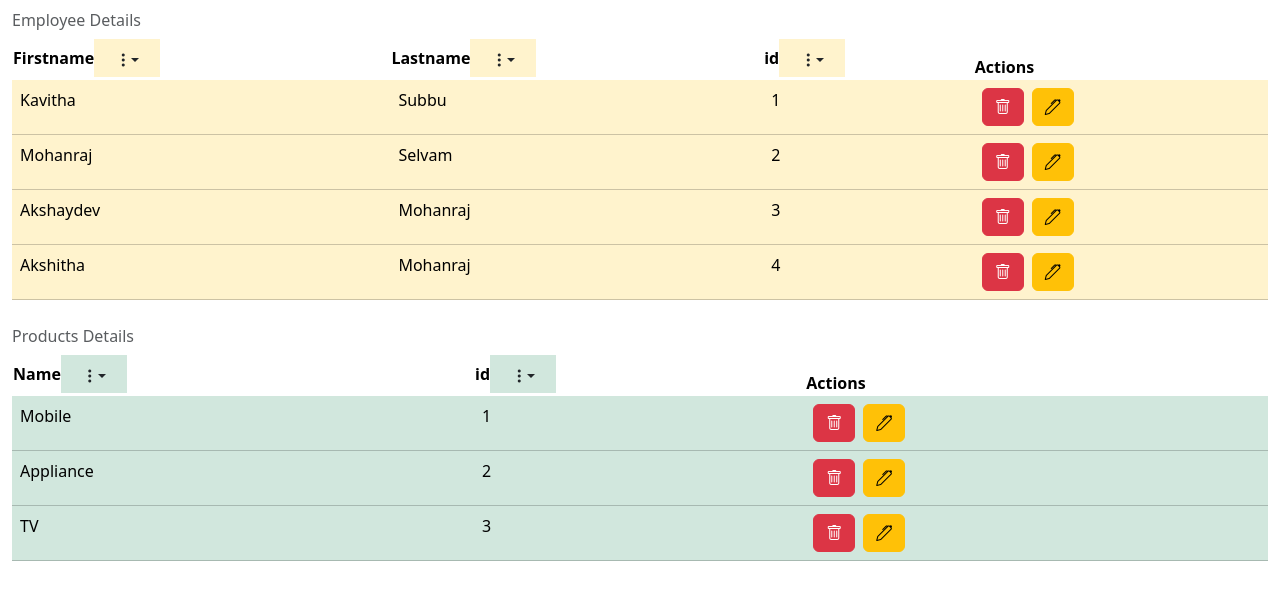
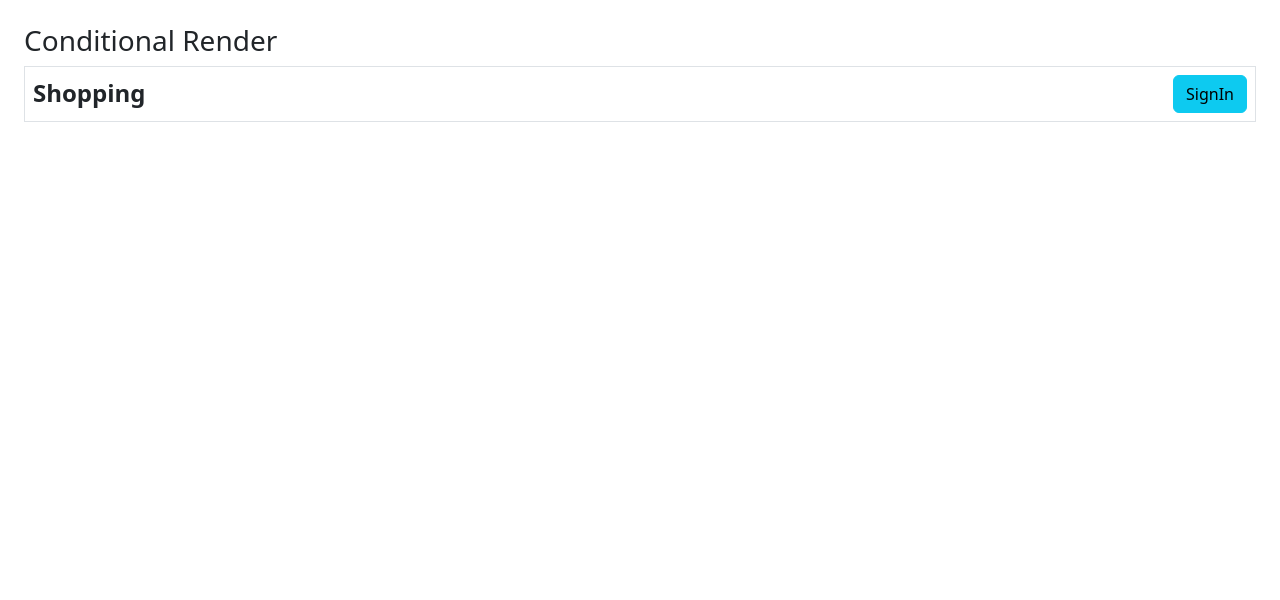
Before and after one commit to KavithaSivasubramanian/react-concepts-lab, a React (Vite) app: page / in a window 1280 px wide. Shown: the top 600 px of the page. Built offline with nearby package versions, Linux system fonts and the light colour scheme.

Commit message:
Conditional Render Type 1 - Change in Nav Bar based on SignIn and SignOut

```diff
--- /dev/null
+++ b/src/components/condition-demo/condition-demo.jsx
@@ -0,0 +1,23 @@
+export function ConditionDemo(){
+    function handleSignInClick(){
+    sessionStorage.setItem("uname", "Kavitha");
+    location.reload();
+    }
+    function handleSignOutClick(){
+    sessionStorage.removeItem("uname");
+    location.reload();
+    }
+    return(
+        <div className="container-fluid p-4">
+            <h3>Conditional Render</h3>
+            <nav className="d-flex justify-content-between p-2 border border-1">
+             <div className="fs-4 fw-bold">Shopping</div>
+
+             <div>
+                {(sessionStorage.getItem("uname")===null?<button className="btn btn-info" onClick={handleSignInClick}>SignIn</button>:<div><span>{sessionStorage.getItem("uname")}</span><button className="btn bi bi-link" onClick={handleSignOutClick}>Sign Out</button></div>)}
+             </div>
+            </nav>
+
+        </div>
+    )
+}
--- a/src/main.jsx
+++ b/src/main.jsx
@@ -24,8 +24,9 @@ import { FormDemo } from './components/form-demo/form-demo'
 import { FormikComponentDemo } from './components/formik-component-demo.jsx/formik-component-demo'
 import { HookFormDemo } from './components/hook-form-demo/hook-form-demo'
 import { ControlledDemo } from './components/controlled-demo/controlled-demo'
+import { ConditionDemo } from './components/condition-demo/condition-demo'
 createRoot(document.getElementById('root')).render(
   <StrictMode>
-    <ControlledDemo/>
+    <ConditionDemo/>
   </StrictMode>,
 )
```
